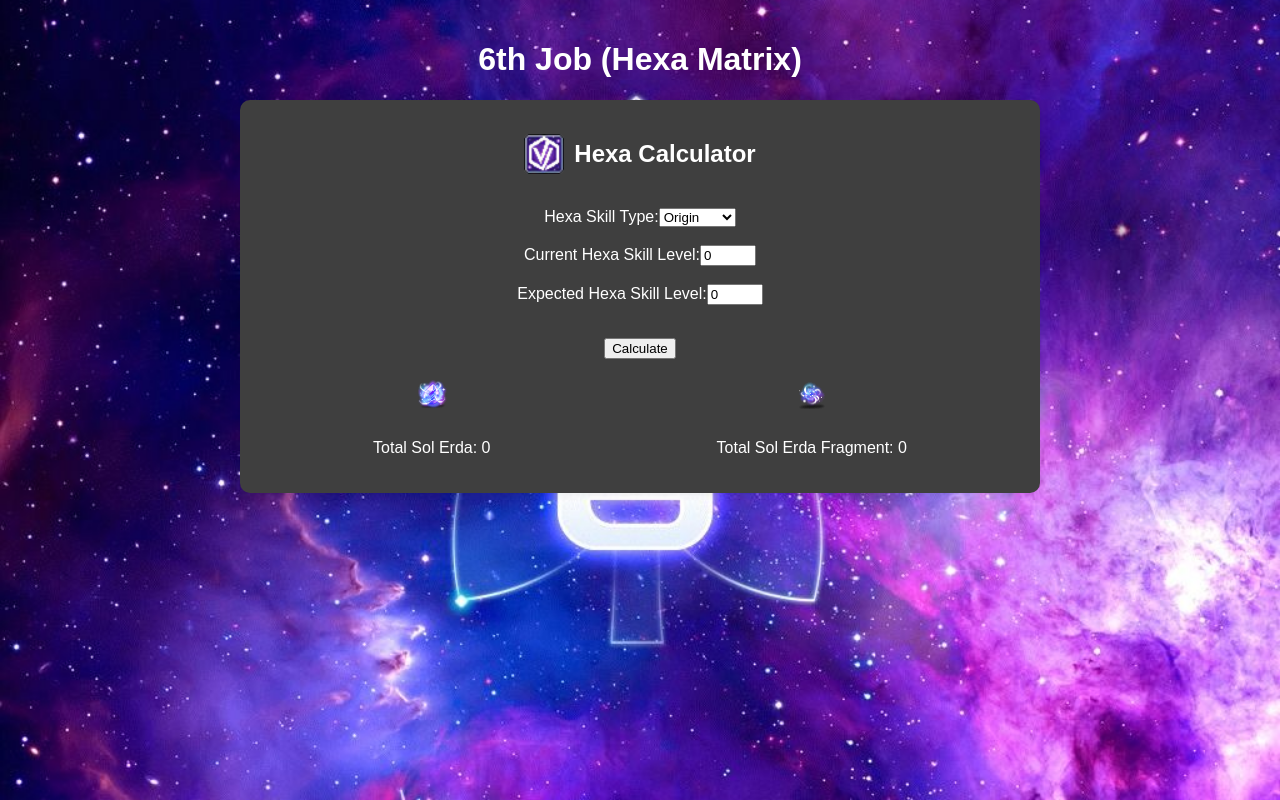
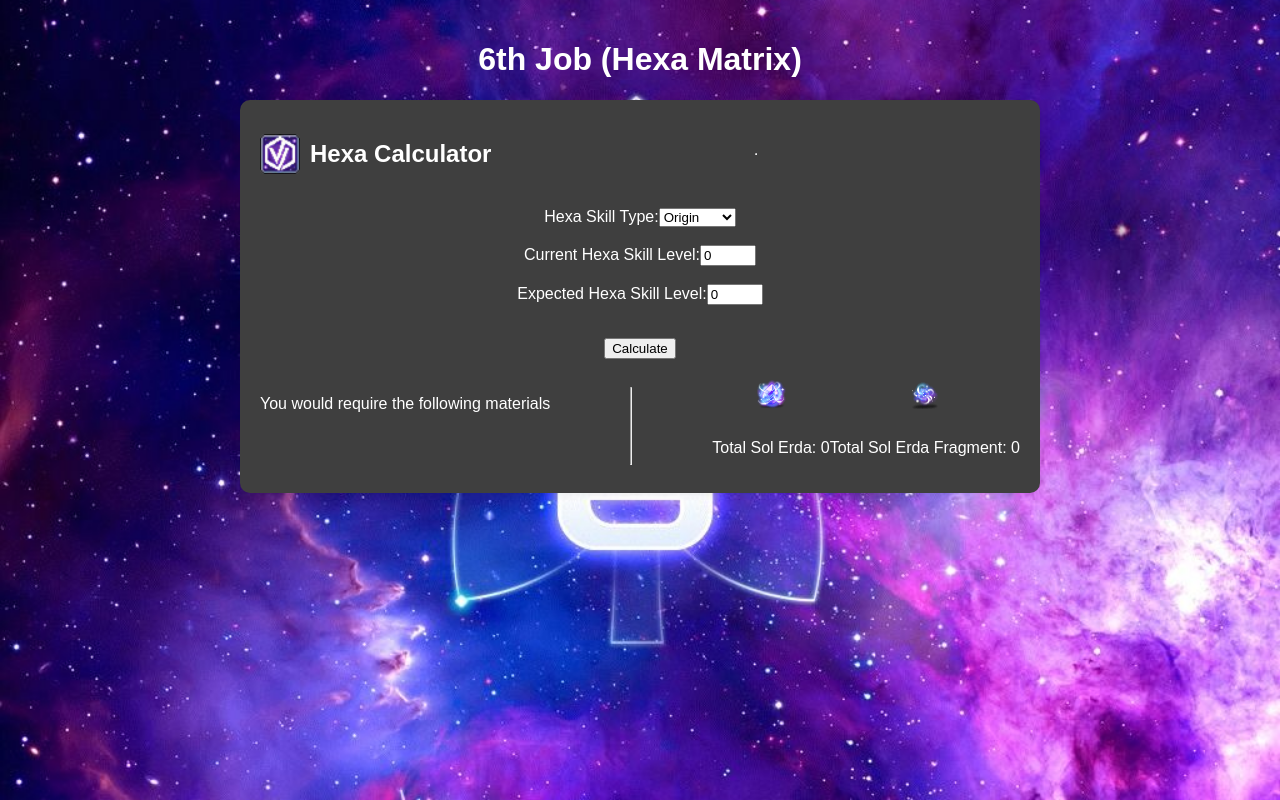
Before and after one commit to coldoasis/MapleHexaCalculator, a React (Create React App) app: page / in a window 1280 px wide. Both pictures are taken after a click on the button "Calculate". Built offline with nearby package versions, Linux system fonts and the light colour scheme.

Commit message:
calculator logic

```diff
--- a/src/hexacalculator.js
+++ b/src/hexacalculator.js
@@ -209,6 +209,7 @@ function HexaCalculator() {
       <div className="header-container">
         <img src={HexaIcon} alt="HexaIcon" className="Hexa-Icon" />
         <h2>Hexa Calculator</h2>
+        <hr />
       </div>
       <div className="input-container">
         <label>
@@ -249,6 +250,8 @@ function HexaCalculator() {
       {/* Display the result in a nice container */}
       {result && (
         <div className="result-container">
+            <p>You would require the following materials</p>
+            <hr />
           <div className="result-item">
             <img src={solErdaIcon} alt="Sol Erda Icon" className="result-icon" />
             <p>Total Sol Erda: {result.totalSolErda}</p>
```
